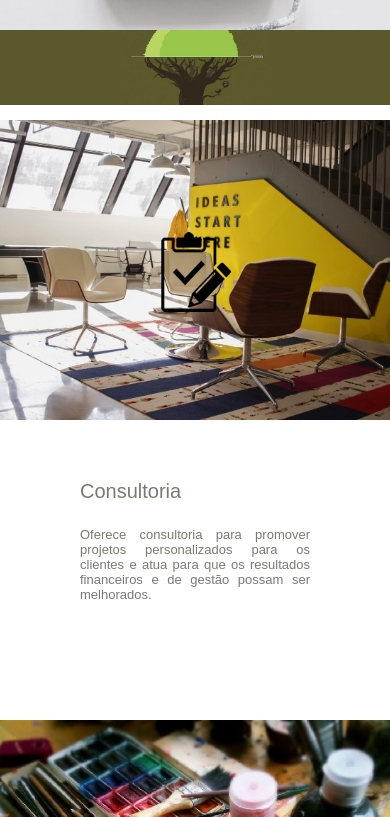
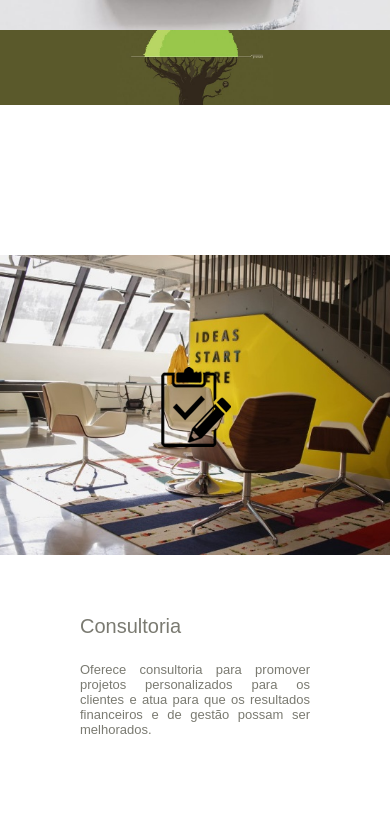
Before and after one commit to guhcalm/cap, a plain HTML site: page index.html in a window 390 px wide. Shown: the part 460-1277 px from the top of the page. Drawn offline with Linux system fonts and the light colour scheme; files whose address does not match are found by name.

Commit message:
second commit

```diff
--- a/src/scss/vendors/_header.scss
+++ b/src/scss/vendors/_header.scss
@@ -62,7 +62,7 @@
 	background-image: url('../img/icones/logo.fw.png');
 	background-size: 100% 100%;
 	background-position: center;
-	@include make-xs-column-offset(5);
+	@include make-xs-column-offset(4.7);
 	@include make-sm-column-offset(1);
 	@include make-md-column-offset(1);
 }
--- a/src/scss/vendors/_slide.scss
+++ b/src/scss/vendors/_slide.scss
@@ -75,6 +75,9 @@ p, h2{
 		height: 41.67px;
 		width:70px;
 	}
+	#sv{
+		padding-top: 150px;
+	}
 	.read-sv{
 		right: 0px;
 		left: 0px;
--- a/src/scss/vendors/_work.scss
+++ b/src/scss/vendors/_work.scss
@@ -5,7 +5,7 @@
 	font: 13px $font_main;
 }
 #sv{
-	padding-top: 15px;
+	padding-top: 45px;
 	width: 100%;
 	color: rgba(34, 34, 19, .6);
 }
```
Also changed, not shown: src/css/style.css.
